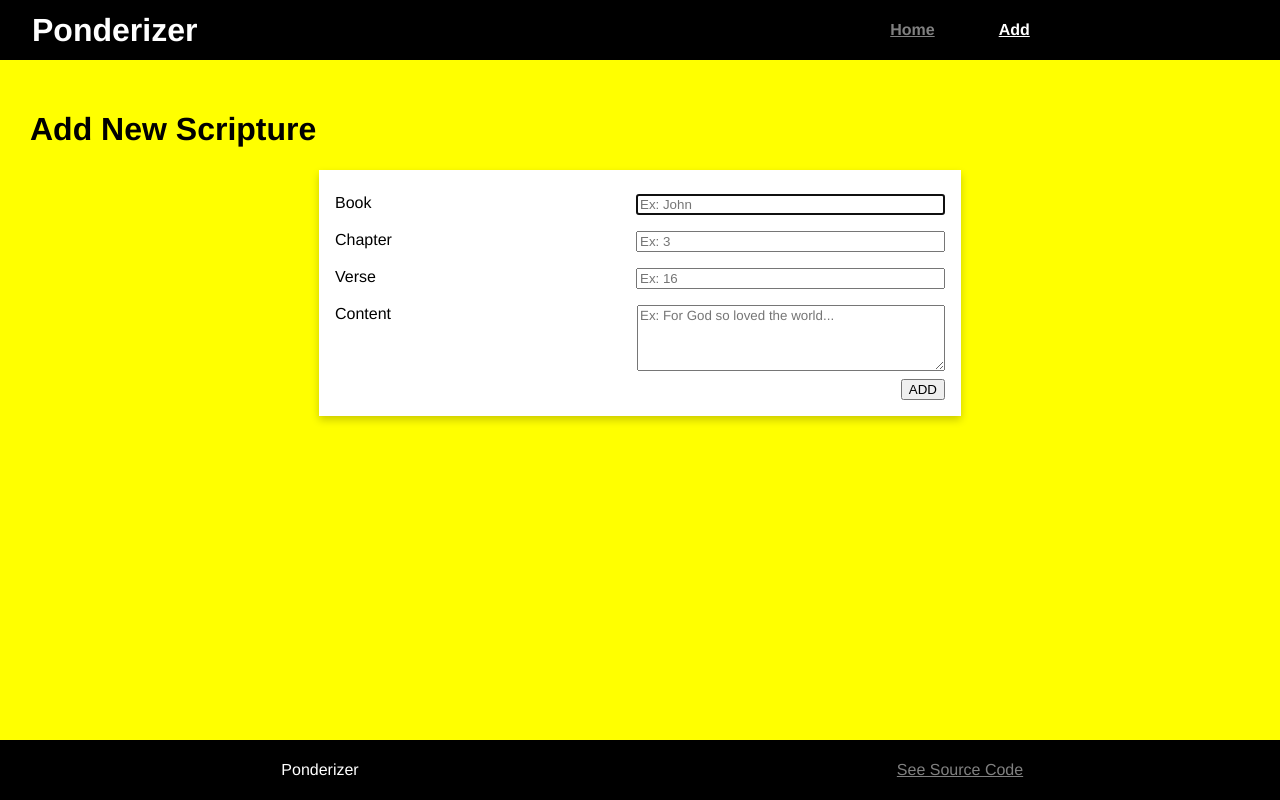
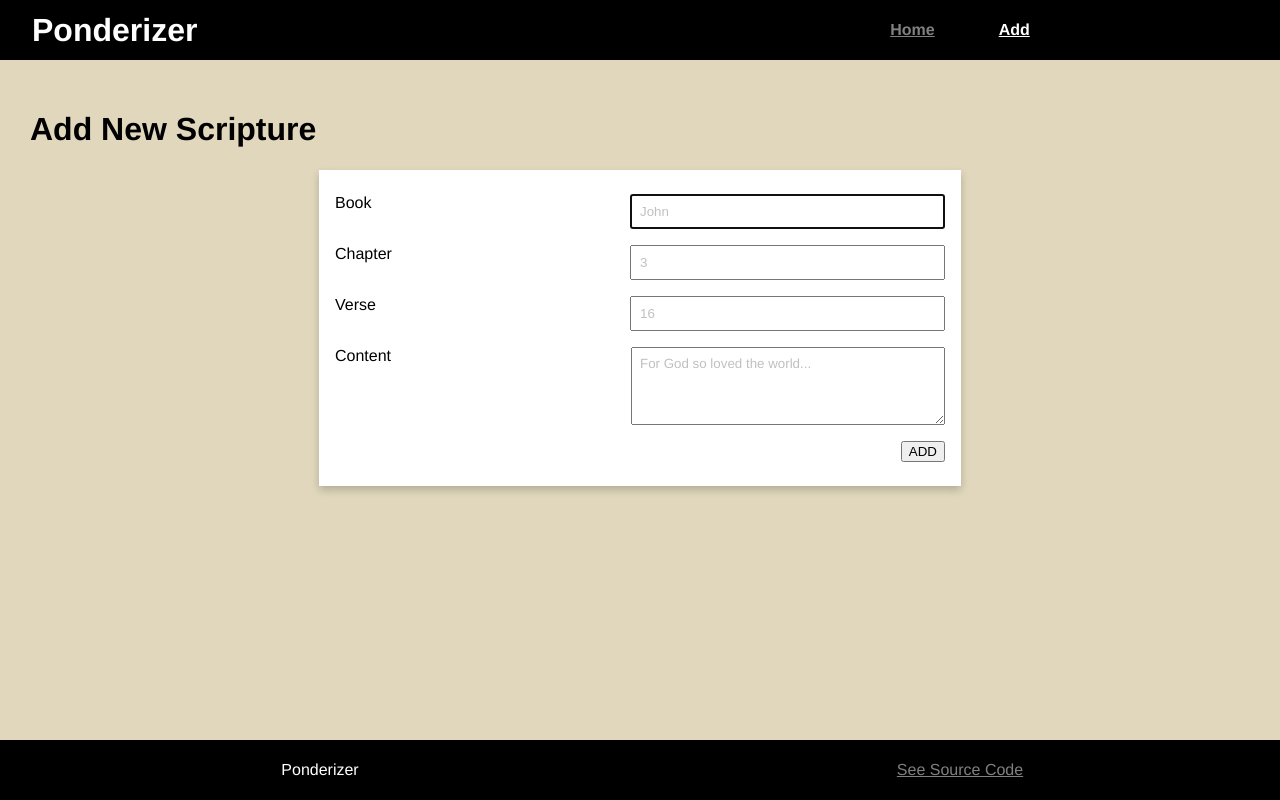
Before and after one commit to brighamandersen/ponderizer, a Vue app: page /add in a window 1280 px wide. Built offline with nearby package versions, Linux system fonts and the light colour scheme.

Commit message:
Add scripture is done

```diff
--- a/src/App.vue
+++ b/src/App.vue
@@ -35,7 +35,7 @@
 
   .content {
     min-height: calc(100vh - 180px);
-    background: yellow;
+    background: #e0d7bc;
     padding: 30px;
   }
 
@@ -43,6 +43,14 @@
     background: black;
     color: white;
     height: 60px;
+  }
+
+  input, textarea {
+    padding: 0.5rem;
+  }
+
+  input::placeholder, textarea::placeholder {
+    color: rgb(192, 192, 192);
   }
 
   textarea {
--- a/src/views/Add.vue
+++ b/src/views/Add.vue
@@ -4,21 +4,21 @@
     <form class="add-form" @submit.prevent="add">
       <div class="flex-parent form-section">
         <label class="flex-child" for="book">Book</label>
-        <input type="text" class="flex-child" v-model="book" placeholder="Ex: John" autofocus />
+        <input type="text" class="flex-child" v-model="book" placeholder="John" autofocus />
       </div>
       <div class="flex-parent form-section">
         <label class="flex-child" for="chapter">Chapter</label>
-        <input type="text" class="flex-child"  v-model="chapter" placeholder="Ex: 3" />
+        <input type="text" class="flex-child"  v-model="chapter" placeholder="3" />
       </div>
       <div class="flex-parent form-section">
         <label class="flex-child" for="verse">Verse</label>
-        <input type="text" class="flex-child" v-model="verse" placeholder="Ex: 16" />
+        <input type="text" class="flex-child" v-model="verse" placeholder="16" />
       </div>
       <div class="flex-parent form-section">
         <label class="flex-child" for="content">Content</label>
-        <textarea class="flex-child" v-model="content" placeholder="Ex: For God so loved the world..." rows="4" />
+        <textarea class="flex-child" v-model="content" placeholder="For God so loved the world..." rows="4" />
       </div>
-      <div class="float-parent">
+      <div class="float-parent form-section">
         <button class="float-right" type="submit">ADD</button>
       </div>
     </form>
@@ -45,6 +45,8 @@
     },
     methods: {
       add() {
+
+
         const newScripture = {
           id: this.book.toLowerCase() + '-' + this.chapter + '-' + this.verse,
           book: this.book,
```
